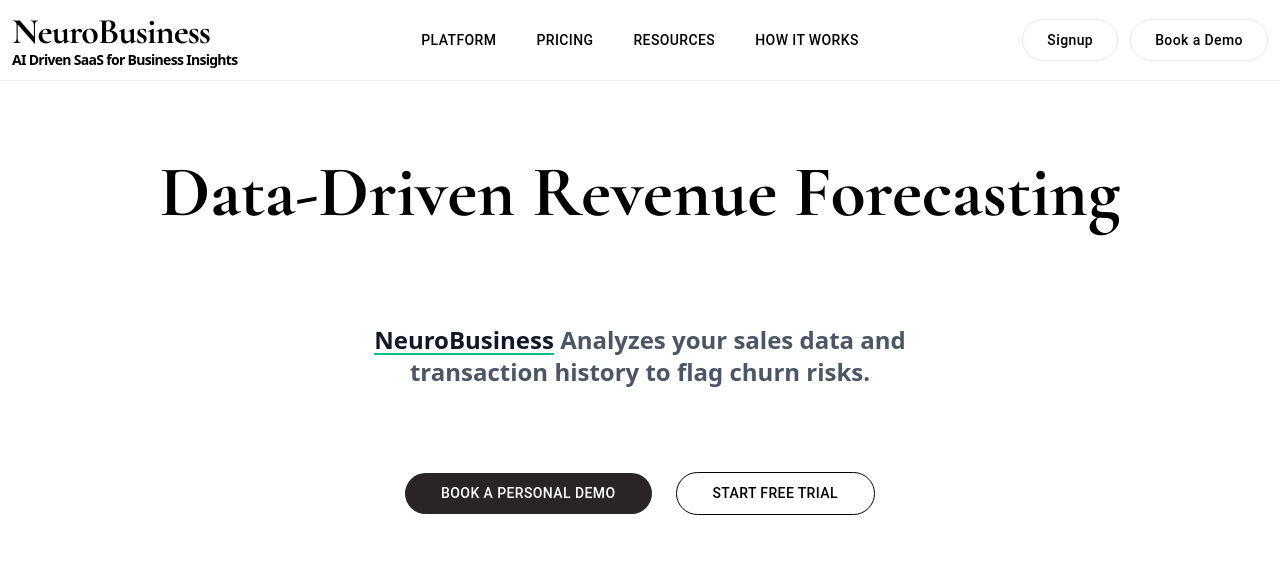
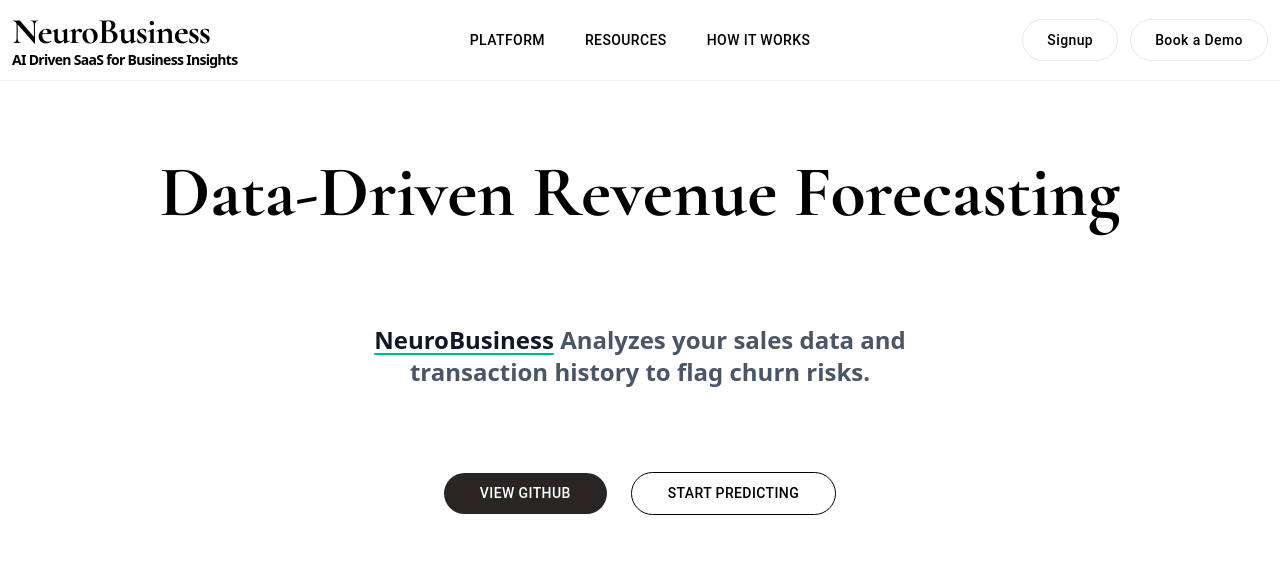
Before and after one commit to Kartik-369/Neuro_Business, a React (Vite) app in the folder frontend/: page / in a window 1280 px wide. Shown: the top 565 px of the page. Built offline with nearby package versions, Linux system fonts and the light colour scheme; a web font is replaced by a local one.

Commit message:
Basic frontend update

```diff
--- a/frontend/src/Components/Layout/Navbar.jsx
+++ b/frontend/src/Components/Layout/Navbar.jsx
@@ -42,7 +42,7 @@ function Navbar() {
         </Link>
 
         <div className="hidden absolute font-bold left-1/2 top-1/2 -translate-x-1/2 -translate-y-1/2 items-center min-[1100px]:flex space-x-2 lg:space-x-6 text-xl font-serif tracking-wider">
-          {['Platform', 'Pricing', 'Resources'].map((text) => (
+          {['Platform', 'Resources'].map((text) => (
             <div className="group relative" key={text}>
               <Button color="inherit" className="text-black px-2 py-2 border-b-2 border-transparent group-hover:border-black group-hover:-translate-y-1 !transition-all duration-200 ease-in-out normal-case">{text}</Button>
             </div>
--- a/frontend/src/Pages/Home.jsx
+++ b/frontend/src/Pages/Home.jsx
@@ -4,6 +4,7 @@ import gsap from 'gsap'
 import {Button} from '@mui/material';
 import HowItWorks from "../Components/HowItWorks";
 import { ScrollTrigger } from 'gsap/ScrollTrigger'
+import { Link } from "react-router-dom";
 
 gsap.registerPlugin(ScrollTrigger)
 
@@ -52,8 +53,8 @@ function Home(){
             NeuroBusiness
           </span>{" "}Analyzes your sales data and transaction history to flag churn risks.</p>
         <div className="flex max-[1100px]:flex-col max-[1100px]:space-y-3 p-3 px-auto justify-center items-center flex-row mt-auto gap-6 lg:text-xl lg:tracking-wider lg:font-light">
-            <Button className=" !rounded-4xl !bg-stone-800 !text-white !px-9 !py-2 hover:!bg-black transition">Book a Personal Demo</Button>
-            <Button className=" !rounded-4xl !bg-white !text-black !border-[1.5px] !px-9 !py-2 hover:!bg-black hover:!text-white transition">Start Free Trial</Button>
+            <Link to='https://github.com/Kartik-369/Neuro_Business'><Button className=" !rounded-4xl !bg-stone-800 !text-white !px-9 !py-2 hover:!bg-black transition">View Github</Button></Link>
+            <Link to='/signup'><Button className=" !rounded-4xl !bg-white !text-black !border-[1.5px] !px-9 !py-2 hover:!bg-black hover:!text-white transition">Start Predicting</Button></Link>
         </div>
       </div>
 
```
